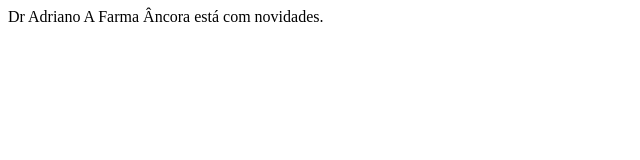
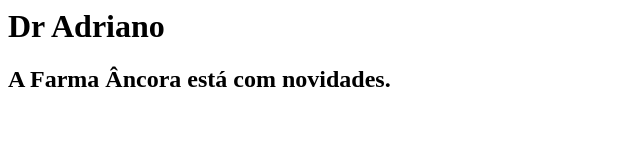
Before and after one commit to tonyfelipe/dradriano, a plain HTML site: page index.html in a window 1280 px wide. Shown: the whole page, without its empty margins (0-640 px from the left). Drawn offline with Linux system fonts and the light colour scheme.

Commit message:
Atualizar o index.html

```diff
--- a/index.html
+++ b/index.html
@@ -1,10 +1,15 @@
 <HTML>
 <Head>
-Dr Adriano
+
+
+<h1> Dr Adriano
+
+
+
 </body>
 
 
-A Farma Âncora está com novidades.
+<h2> A Farma Âncora está com novidades.
 
 
 <HTML>
```
